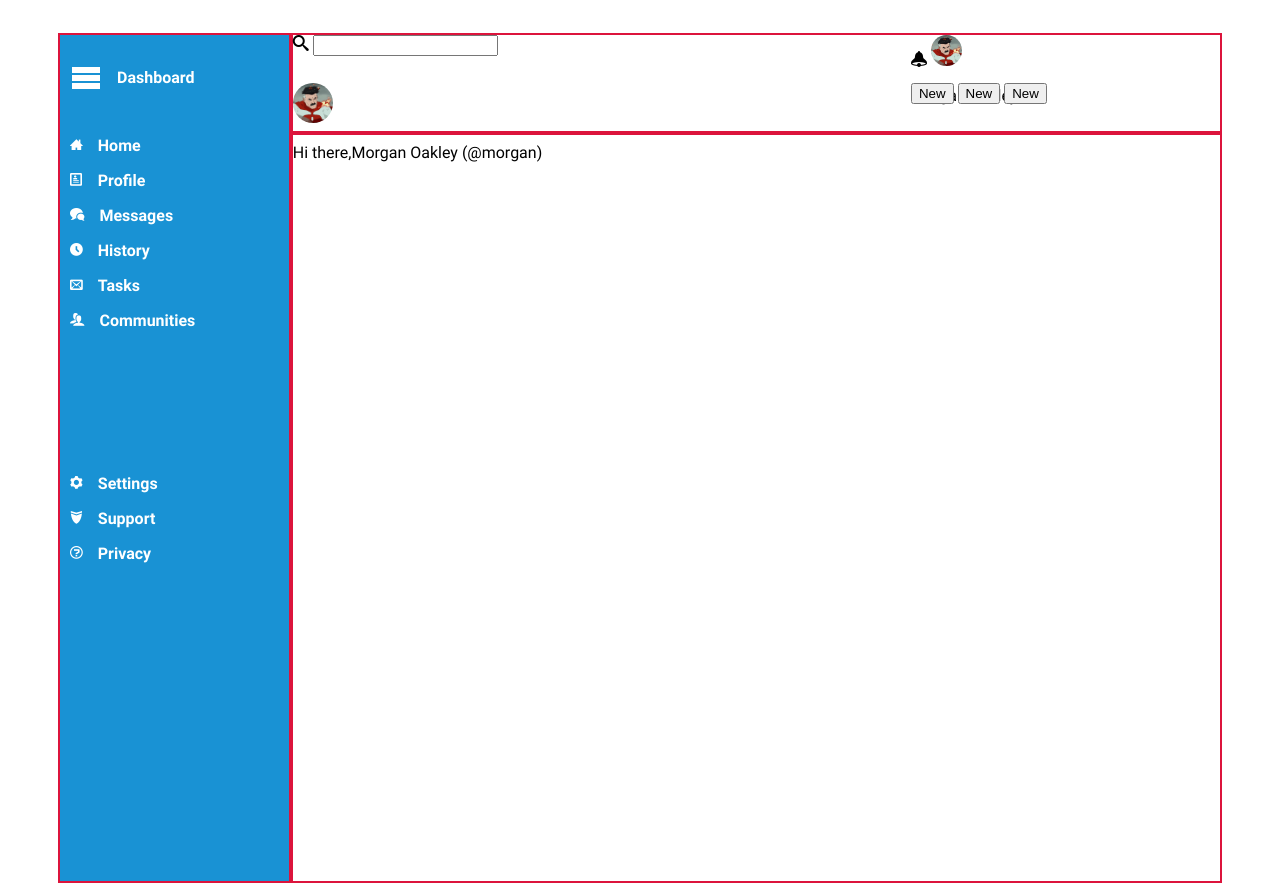
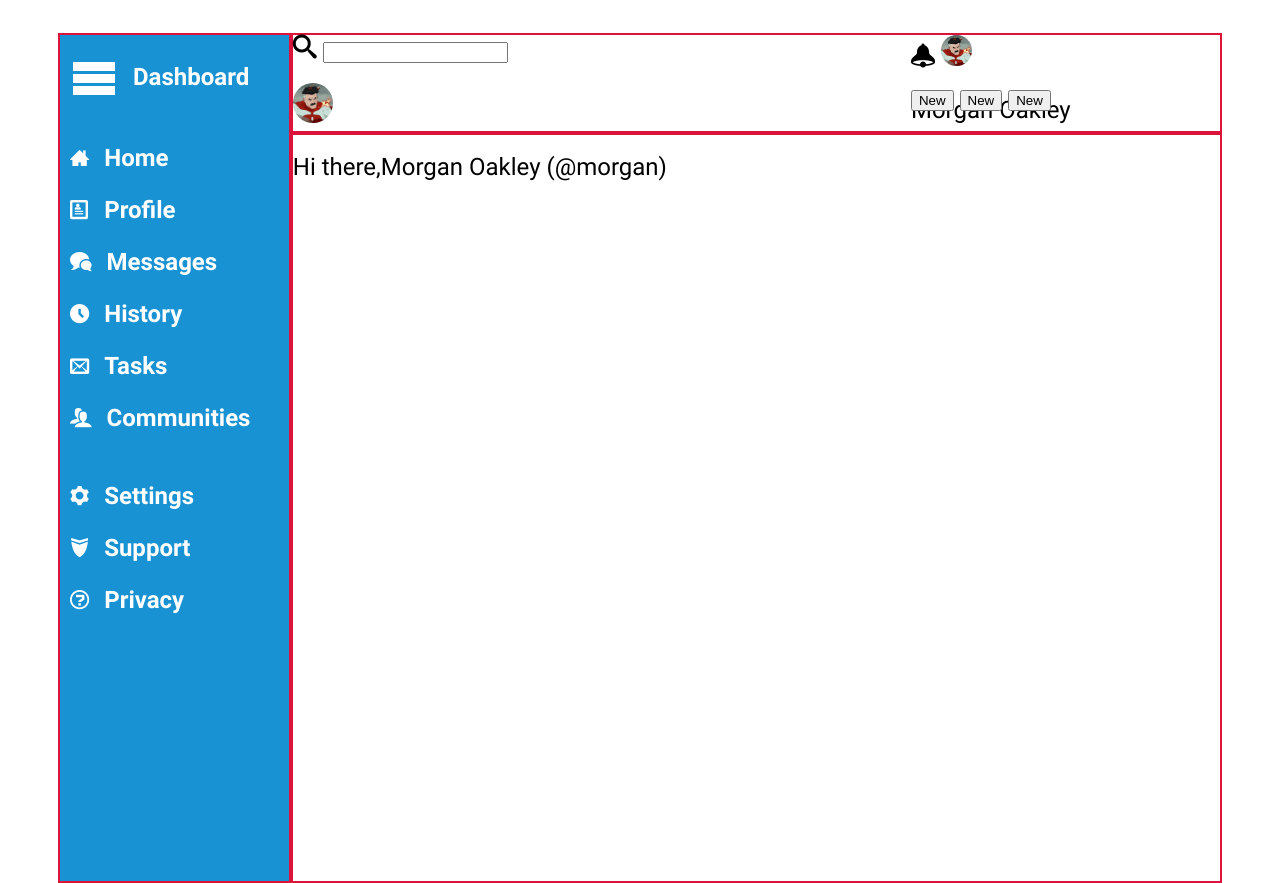
Before and after one commit to kushtaoleh/admin-dashboard-kushta-theodinproject, a plain HTML site: page index.html in a window 1280 px wide. Drawn offline with Linux system fonts and the light colour scheme; files whose address does not match are found by name.

Commit message:
Made overall fonts bigger

```diff
--- a/styles.css
+++ b/styles.css
@@ -35,7 +35,7 @@ img{
 .header,
 .main{
     border: 2px solid crimson;
-
+    font-size: 1.5rem;
 }
 .sidebar{
     font-family: Roboto_bold;
@@ -51,14 +51,14 @@ img{
     display: flex;
     gap: 15px;
     margin-left: 10px;
-    font-size: 1rem;
+    font-size: 1.5rem;
     align-items: center;
 }
 .sidebar span:not(.icon-menu){
-    font-size: 0.8rem;
+    font-size: 1.2rem;
 }
 .sidebar .icon-menu{
-    font-size: 2rem;
+    font-size: 3rem;
 }
 
 
```
